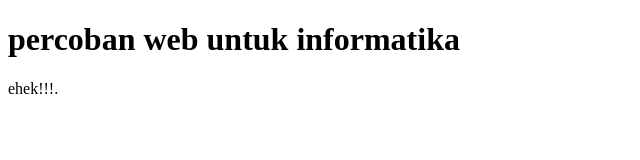
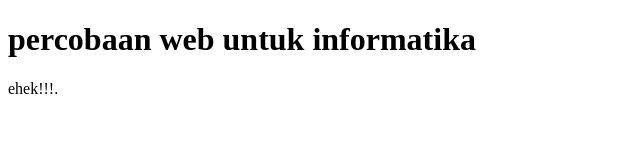
Before and after one commit to tokitoyume/first-try-shofiyyah, a plain HTML site: page index.html in a window 1280 px wide. Shown: the whole page, without its empty margins (0-640 px from the left). Drawn offline with Linux system fonts and the light colour scheme.

Commit message:
index.html

```diff
--- a/index.html
+++ b/index.html
@@ -5,7 +5,7 @@
 </head>
 <body>
 
-<h1>percoban web untuk informatika</h1>
+<h1>percobaan web untuk informatika</h1>
 <p>ehek!!!.</p>
 
 </body>
```
